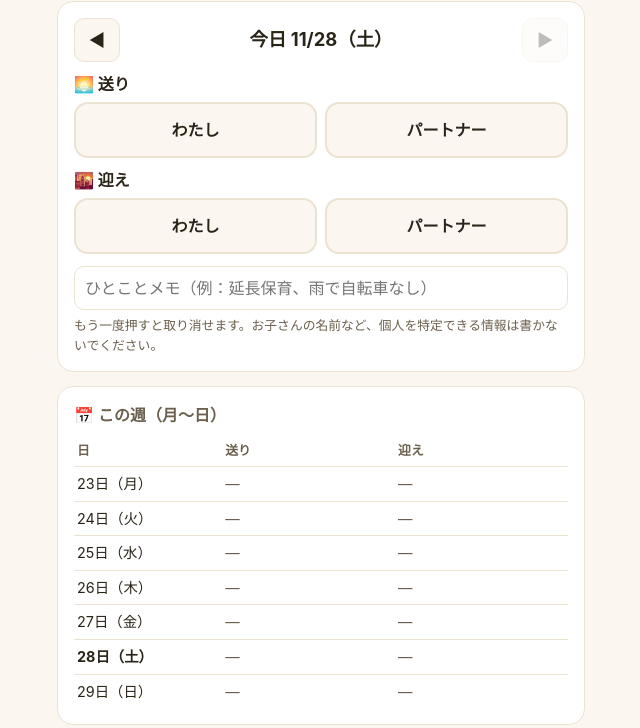
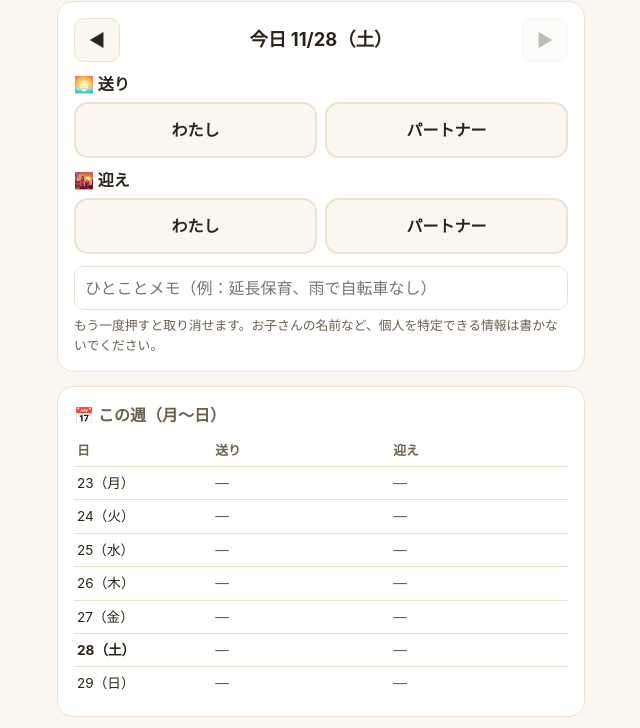
Before and after one commit to 709com/PWA, a plain HTML site: page p-sougei/index.html in a window 1280 px wide. Shown: the part 65-793 px from the top of the page, without its empty margins (319-959 px from the left). Drawn offline with Linux system fonts and the light colour scheme.

Commit message:
作成中のアプリの途中経過を反映（未完成・確認前）
Co-Authored-By: Claude Opus 5.5 <noreply@anthropic.com>
Claude-Session: https://claude.ai/code/session_01SR2FTeVaFRm7cDBJjGd6vB

```diff
--- a/p-sougei/index.html
+++ b/p-sougei/index.html
@@ -46,7 +46,8 @@
   .who button.on.m3 { background:var(--c3); border-color:var(--c3); }
   .memo { margin-top:12px; }
   .hint { font-size:.8rem; color:var(--sub); margin:6px 0 0; }
-  table { width:100%; border-collapse:collapse; font-size:.9rem; table-layout:fixed; }
+  table { width:100%; border-collapse:collapse; font-size:.85rem; table-layout:fixed; }
+  td:first-child { white-space:nowrap; }
   th, td { padding:6px 3px; border-bottom:1px solid var(--line); text-align:left; vertical-align:top; overflow-wrap:anywhere; }
   th { color:var(--sub); font-weight:600; font-size:.8rem; }
   tr:last-child td { border-bottom:none; }
@@ -98,7 +99,7 @@
 
   <section>
     <h2>📅 この週（月〜日）</h2>
-    <table><thead><tr><th style="width:30%">日</th><th>送り</th><th>迎え</th></tr></thead><tbody id="week"></tbody></table>
+    <table><thead><tr><th style="width:28%">日</th><th>送り</th><th>迎え</th></tr></thead><tbody id="week"></tbody></table>
   </section>
 
   <section>
@@ -210,7 +211,7 @@ function renderWeek() {
     const d = new Date(base); d.setDate(base.getDate() + i);
     const rec = days[dk(d)] || {};
     const tr = el('tr');
-    const td = el('td', dk(d) === today ? 'today' : '', d.getDate() + '日（' + WEEK[d.getDay()] + '）');
+    const td = el('td', dk(d) === today ? 'today' : '', d.getDate() + '（' + WEEK[d.getDay()] + '）');
     tr.append(td, cell(rec.o), cell(rec.m));
     body.append(tr);
   }
```
